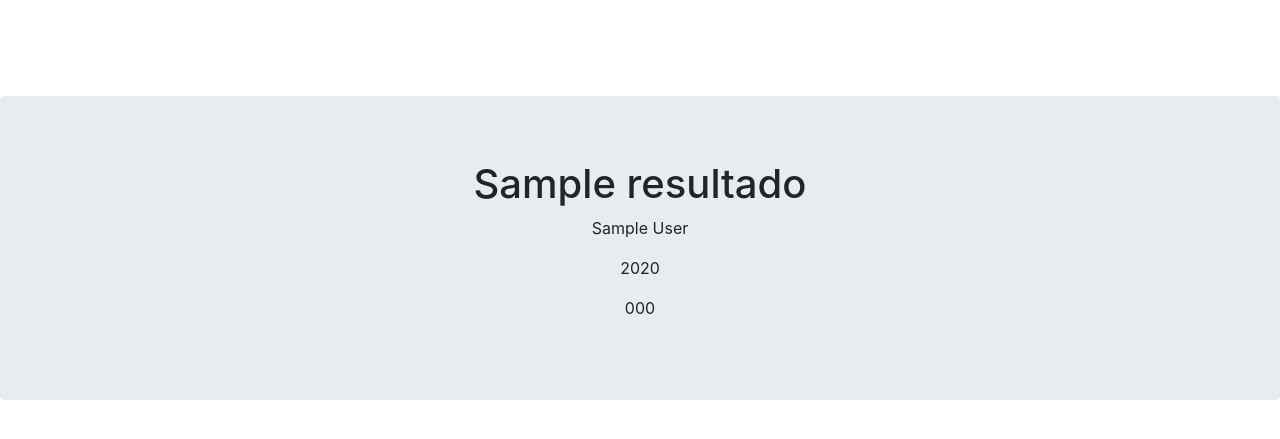
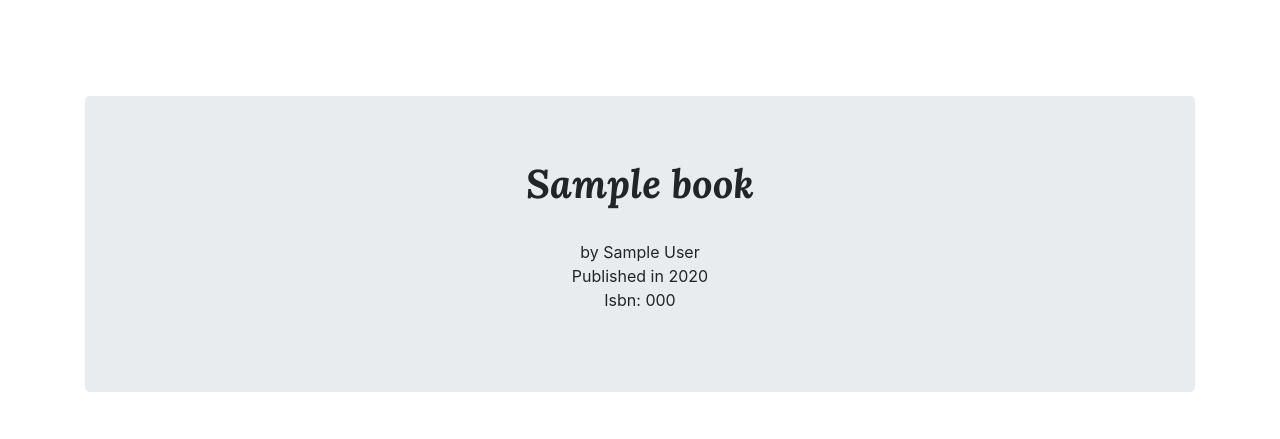
Before and after one commit to today-is-cinthia/cs50w-project1, a Flask app: template templates/libros.html in a window 1280 px wide. Shown: the part 56-495 px from the top of the page. Run offline with Flask 2, Linux system fonts and the light colour scheme; the template is opened without the code that fills it: most values are stand-ins (such as "Sample title", 1, 10 or a date in 2020); parts of the project's set-up code (start-up, migrations or seed data) failed here and were passed over.

Commit message:
avance info libro

```diff
--- a/templates/libros.html
+++ b/templates/libros.html
@@ -4,12 +4,14 @@ Books
 {% endblock %}
 
 {% block body %}
-<div  class="jumbotron text-center">
-  {% for resultado in resultados %}
-    <h1>{{resultado.title}}</h1>
-    <p>{{resultado.author}}</p>
-    <p>{{resultado.year}}</p>
-    <p>{{resultado.isbn}}</p>
+<div class="container">
+  <div class="jumbotron">
+    {% for books in resultado %}
+    <center>
+    <h1  style="font-family:  'Lora', serif;">{{books.title}}</h1><br>
+    <p>by {{books.author}} <br> Published in {{books.year}} <br> Isbn: {{books.isbn}}</p>
+  </center>
     {% endfor %}
   </div>
+</div>
 {% endblock %}
```
